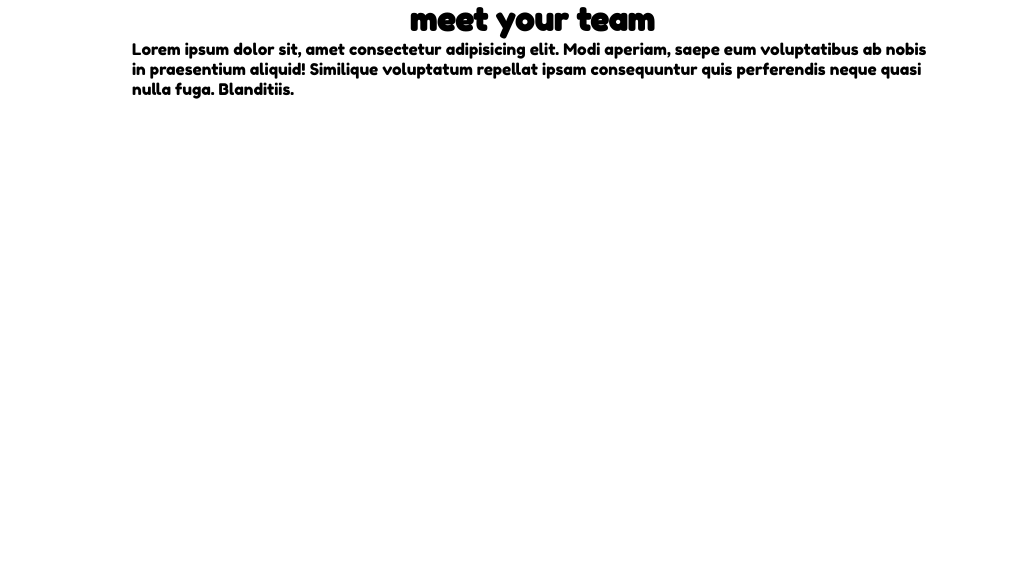
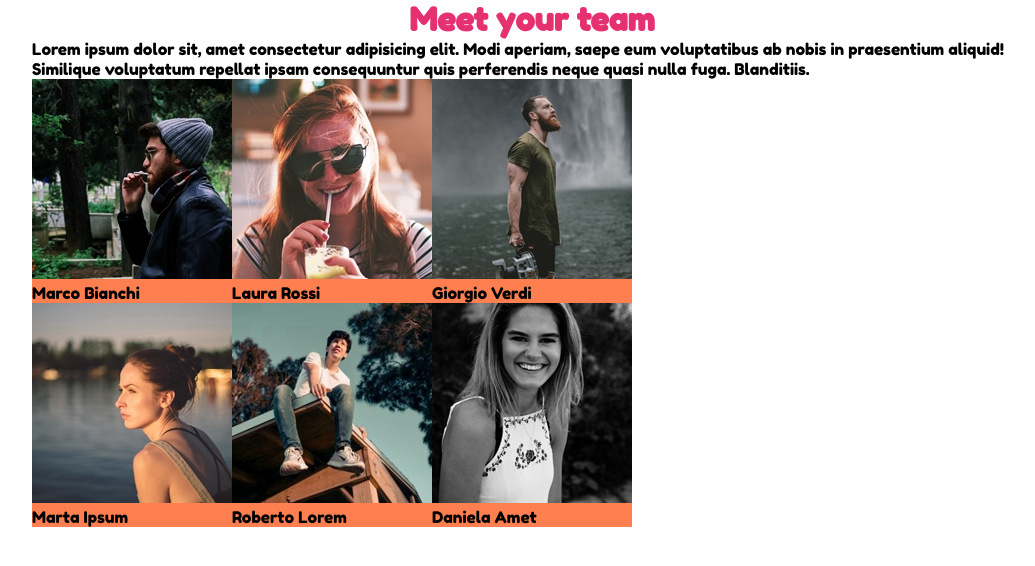
Before and after one commit to ThomasAnselmetto/html-css-float-cards, a plain HTML site: page index.html in a window 1280 px wide. Shown: the whole page, without its empty margins (108-1143 px from the left). Drawn offline with Linux system fonts and the light colour scheme.

Commit message:
added img and kept to edit row and column

```diff
--- a/css/style.css
+++ b/css/style.css
@@ -17,12 +17,13 @@ img {
 /*utils*/
 
 .container{
-    max-width: 800px;
+    max-width: 1000px;
     margin:0 auto;
 }
 
 #main-text{
     text-align:center;
+    color:#E53170 ;
 }
 
 /* .annulla-collasso-genitore(.clearfix)::after
@@ -46,7 +47,6 @@ img {
 }
 
 .column{
-    height:200px;
     background-color: coral;
     float:left;
     width:100% / 3;
--- a/index.html
+++ b/index.html
@@ -14,7 +14,7 @@
 <body>
     <header>
         <div class="container">
-            <h1 id="main-text">meet your team</h1>
+            <h1 id="main-text">Meet your team</h1>
             <p>Lorem ipsum dolor sit, amet consectetur adipisicing elit. Modi aperiam, saepe eum voluptatibus ab nobis in praesentium aliquid! Similique voluptatum repellat ipsam consequuntur quis perferendis neque quasi nulla fuga. Blanditiis.</p>
         </div>
     </header>
@@ -24,24 +24,45 @@
         <div class="container">
             <div class="row clearfix">
                 <div class="column">
+                    <img src="./assets/img/male1.png" alt="Marco-Bianchi-IMG">
+                    <div class="subject">Marco Bianchi
 
+                    </div>
+                </div>
+
+                <div class="column">
+                    <img src="./assets/img/female1.png" alt="Laura-Rossi-IMG">
+                    <div class="subject">Laura Rossi
+
+                    </div>
+                </div>
+
+                <div class="column">
+                    <img src="./assets/img/male2.png" alt="Giorgio-Verdi-IMG">
+                    <div class="subject">Giorgio Verdi
+
+                    </div>
+                </div>
+            </div>
+
+            <div class="row clearfix">
+                <div class="column">
+                    <img src="./assets/img/female2.png" alt="Marta-Ipsum-IMG">
+                    <div class="subject">Marta Ipsum
+
+                    </div>
                 </div>
                 <div class="column">
+                    <img src="./assets/img/male3.png" alt="Roberto-Lorem-IMG">
+                    <div class="subject">Roberto Lorem
 
+                    </div>
                 </div>
                 <div class="column">
+                    <img src="./assets/img/female3.png" alt="Daniela-Amet-IMG">
+                    <div class="subject">Daniela Amet
 
-                </div>
-            </div>
-            <div class="row clearfix">
-                <div class="column">
-
-                </div>
-                <div class="column">
-
-                </div>
-                <div class="column">
-
+                    </div>
                 </div>
             </div>
         </div>
```
Also changed, not shown: assets/img/female1.png (added), assets/img/female2.png (added), assets/img/female3.png (added), assets/img/male1.png (added), assets/img/male2.png (added), assets/img/male3.png (added), assets/screen.png (added).
